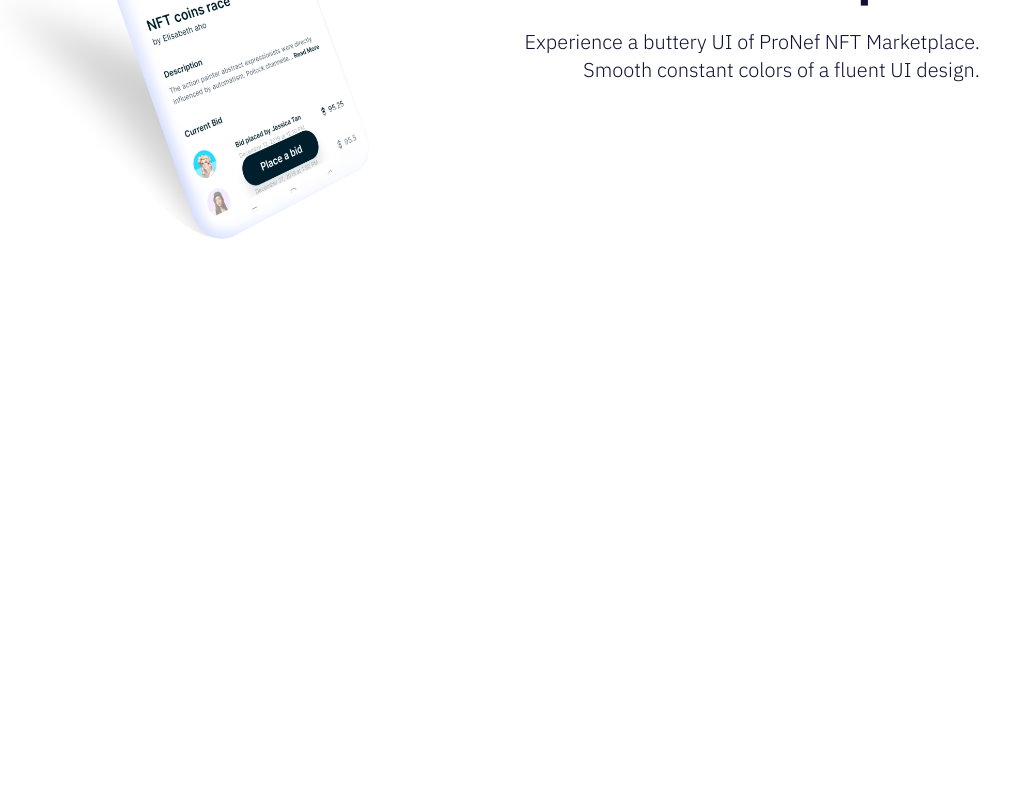
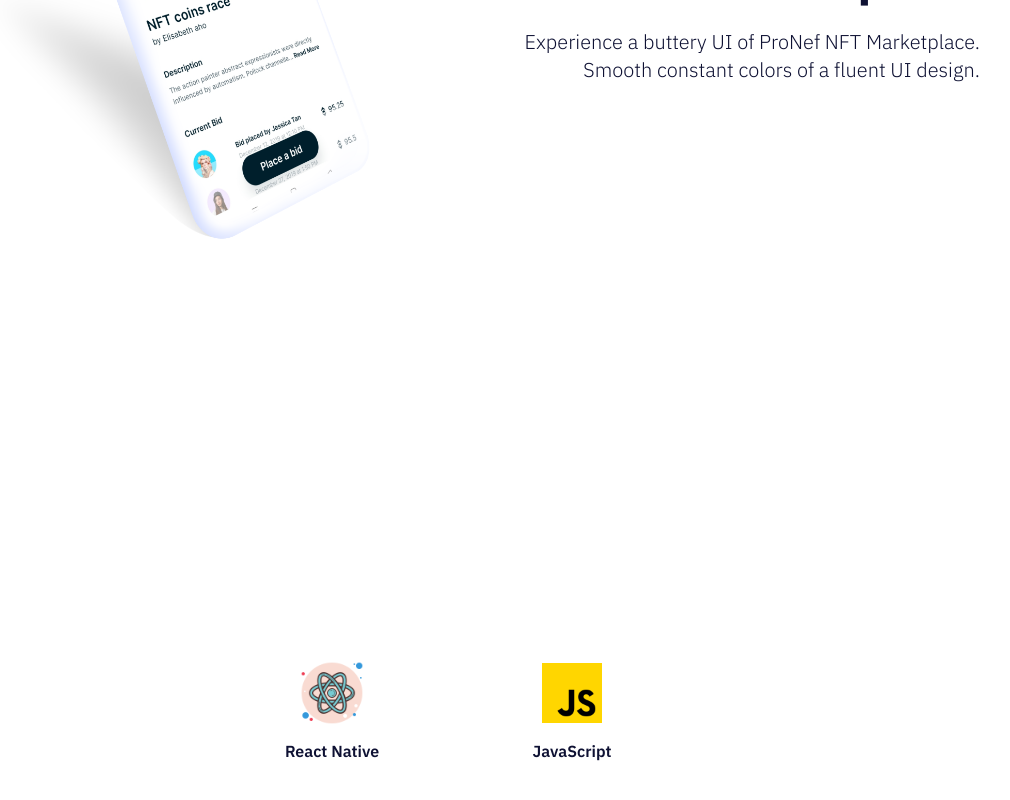
Before and after one commit to Gaurav-Krishna-Gaali/NFT-app-landingPage, a React (Vite) app: page / in a window 1280 px wide. Shown: the part 1202-2002 px from the top of the page, without its empty margins (188-1198 px from the left). Before the commit the page ends 1600 px from the top, so only its background shows below. Built offline with nearby package versions, Linux system fonts and the light colour scheme.

Commit message:
Technology Section Check

```diff
--- a/src/App.jsx
+++ b/src/App.jsx
@@ -17,6 +17,7 @@ function App() {
         mockupImg={assets.homeCards}
         reverse
       />
+      <Features />
     </>
   );
 }
--- a/src/components/Features.jsx
+++ b/src/components/Features.jsx
@@ -1,7 +1,32 @@
 import React from "react";
+import assets from "../assets";
+import styles from "../styles/Global";
+
+const FeatureCard = ({ iconText, iconUrl }) => (
+  <div className={`${styles.featureCard} `}>
+    <img src={iconUrl} alt="icon" className={`${styles.featureImg}`} />
+    <p className={`${styles.featureText}`}>{iconText}</p>
+  </div>
+);
 
 const Features = () => {
-  return <div>Features</div>;
+  return (
+    <div className={`${styles.section} ${styles.bgPrimary} banner03`}>
+      <div className={`${styles.subSection} flex-col text-center`}>
+        <div className="">
+          <p className={`${styles.h1Text} ${styles.whiteText}`}>Technolgies</p>
+          <p className={`${styles.pText} ${styles.whiteText}`}>
+            ProNef has been developed using a cross-platform technology, React
+            Native.
+          </p>
+        </div>
+        <div className={`${styles.flexWrap}`}>
+          <FeatureCard iconUrl={assets.react} iconText="React Native" />
+          <FeatureCard iconUrl={assets.javascript} iconText="JavaScript" />
+        </div>
+      </div>
+    </div>
+  );
 };
 
 export default Features;
```
